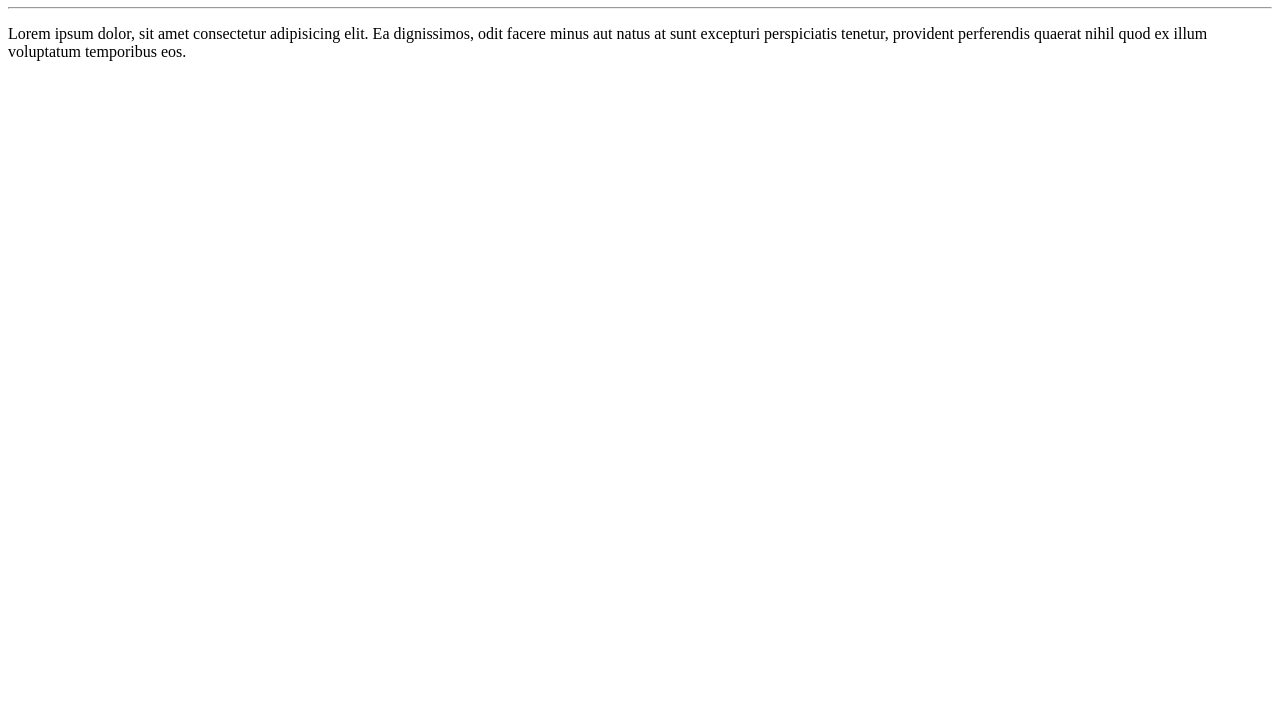
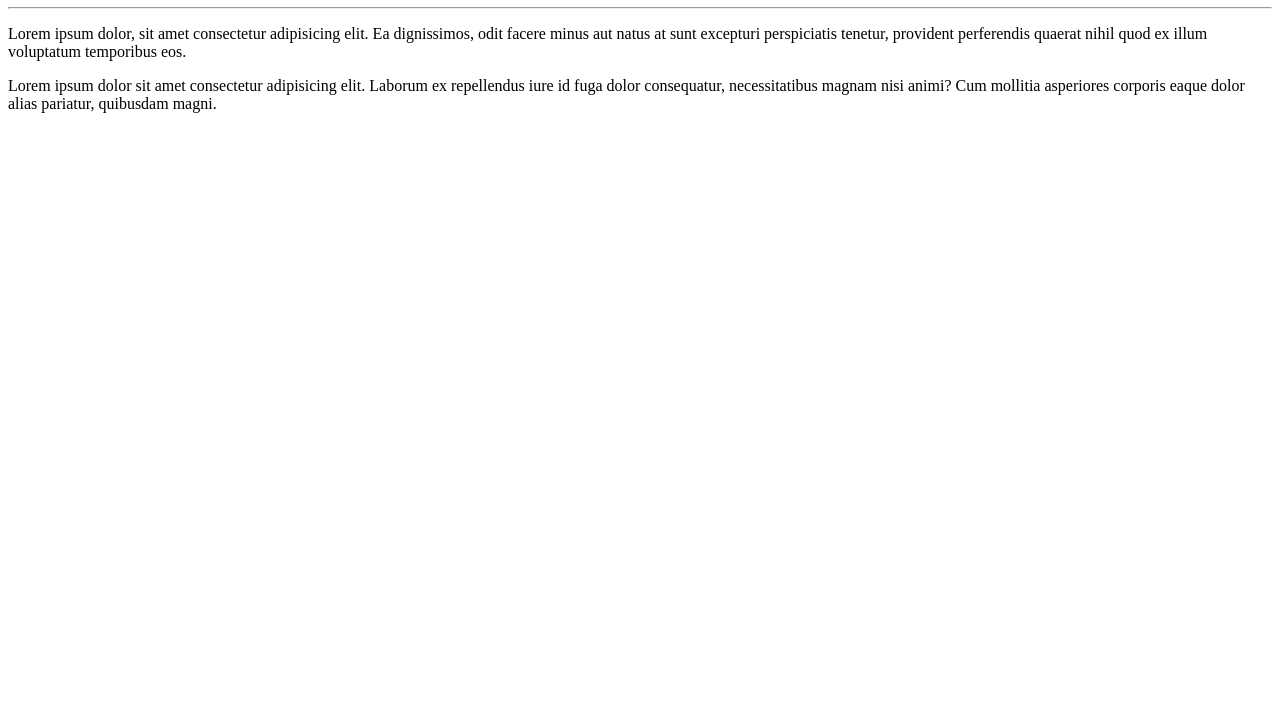
Before and after one commit to michellealbertyne/curso_em_video, a plain HTML site: page site-exemplo/index.html in a window 1280 px wide. Shown: the part 73-800 px from the top of the page. Drawn offline with Linux system fonts and the light colour scheme.

Commit message:
adicionei um parágrafo

```diff
--- a/site-exemplo/index.html
+++ b/site-exemplo/index.html
@@ -9,5 +9,7 @@
     <h1>Olá, Mundo!</h1>
     <hr>
     <p>Lorem ipsum dolor, sit amet consectetur adipisicing elit. Ea dignissimos, odit facere minus aut natus at sunt excepturi perspiciatis tenetur, provident perferendis quaerat nihil quod ex illum voluptatum temporibus eos.</p>
+    <p>Lorem ipsum dolor sit amet consectetur adipisicing elit. Laborum ex repellendus iure id fuga dolor consequatur, necessitatibus magnam nisi animi? Cum mollitia asperiores corporis eaque dolor alias pariatur, quibusdam magni.</p>
+
 </body>
 </html>
```
